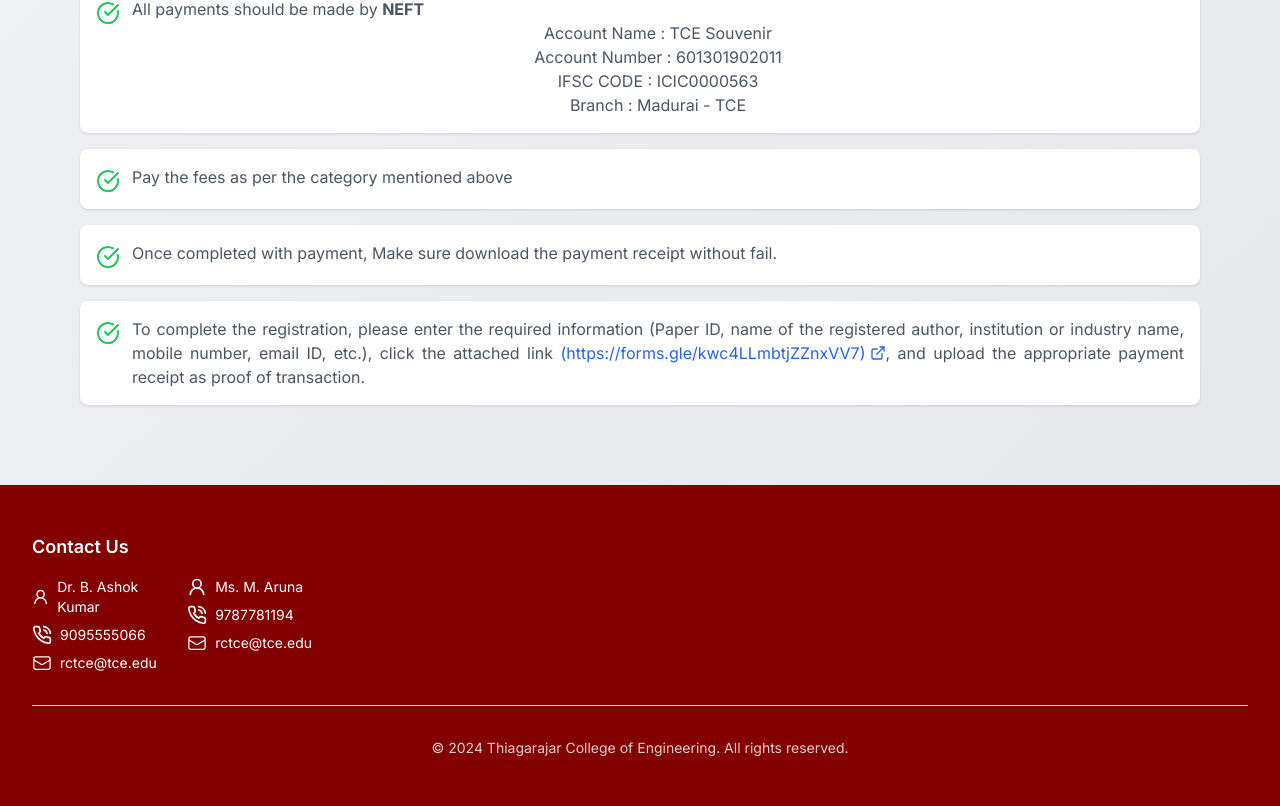
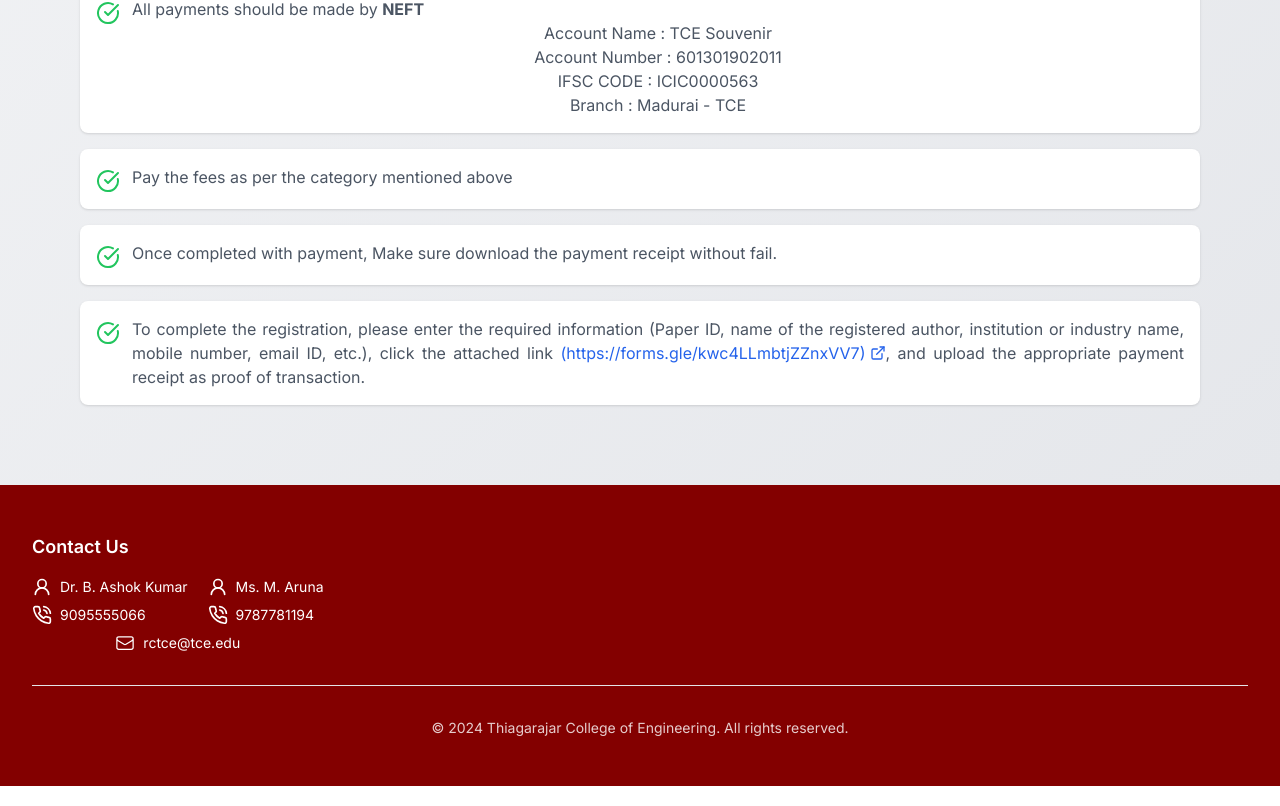
Before and after one commit to kmrsanthosh/TCEResearchConclave, a Next.js app: page / in a window 1280 px wide. Shown: the part 7338-8144 px from the top of the page. Built offline with nearby package versions, Linux system fonts and the light colour scheme.

Commit message:
Made The Email ID Aligned Centerd

```diff
--- a/components/Footer.tsx
+++ b/components/Footer.tsx
@@ -26,7 +26,7 @@ export const Footer: React.FC = () => {
   return (
     <footer id="contact-us" className="bg-primary-accent text-white">
       <div className="max-w-7xl mx-auto px-4 sm:px-6 lg:px-8 py-12">
-        <div className="grid grid-cols-1 md:grid-cols-2 lg:grid-cols-4 gap-8">
+        <div className="grid grid-cols-1 md:grid-cols-1 lg:grid-cols-1 gap-8">
           {/* <FooterSection title="About TCE">
             <p className="text-sm text-white text-justify">
               Thiagarajar College of Engineering (TCE) is a premier institution
@@ -56,7 +56,8 @@ export const Footer: React.FC = () => {
           </FooterSection> */}
 
           <FooterSection title="Contact Us">
-            <address className="text-sm flex flex-row space-x-5 text-white not-italic">
+            <address className="text-sm flex flex-col w-fit text-white not-italic">
+              <div className="flex flex-row space-x-5">
                 <div>
                   <Link prefetch={false} href={"tel:9095555066"}>
                     <p className="flex items-center mb-2">
@@ -64,22 +65,14 @@ export const Footer: React.FC = () => {
                       Dr. B. Ashok Kumar
                     </p>
                   </Link>
-                {/* <p className="flex items-center mb-2">
-                <PhoneIcon className="h-5 w-5 mr-2" />
-              </p> */}
                   <Link href={"tel:9095555066"} prefetch={false}>
                     <p className="flex items-center mb-2">
                       <PhoneCall className="h-5 w-5 mr-2" />
                       9095555066
                     </p>
                   </Link>
-                <Link href={"mailto:rctce@tce.edu"} prefetch={false}>
-                  <p className="flex items-center">
-                    <EnvelopeIcon className="h-5 w-5 mr-2" />
-                    rctce@tce.edu
-                  </p>
-                </Link>
                 </div>
+
                 <div>
                   <Link prefetch={false} href={"tel:9787781194"}>
                     <p className="flex items-center mb-2">
@@ -87,15 +80,16 @@ export const Footer: React.FC = () => {
                       Ms. M. Aruna
                     </p>
                   </Link>
-                {/* <p className="flex items-center mb-2">
-                <PhoneIcon className="h-5 w-5 mr-2" />
-              </p> */}
                   <Link href={"tel:9787781194"} prefetch={false}>
                     <p className="flex items-center mb-2">
                       <PhoneCall className="h-5 w-5 mr-2 " />
                       9787781194
                     </p>
                   </Link>
+                </div>
+              </div>
+
+              <div className="flex justify-center">
                 <Link href={"mailto:rctce@tce.edu"} prefetch={false}>
                   <p className="flex items-center">
                     <EnvelopeIcon className="h-5 w-5 mr-2" />
```
Lines whose indentation alone changed are shown as unchanged.
